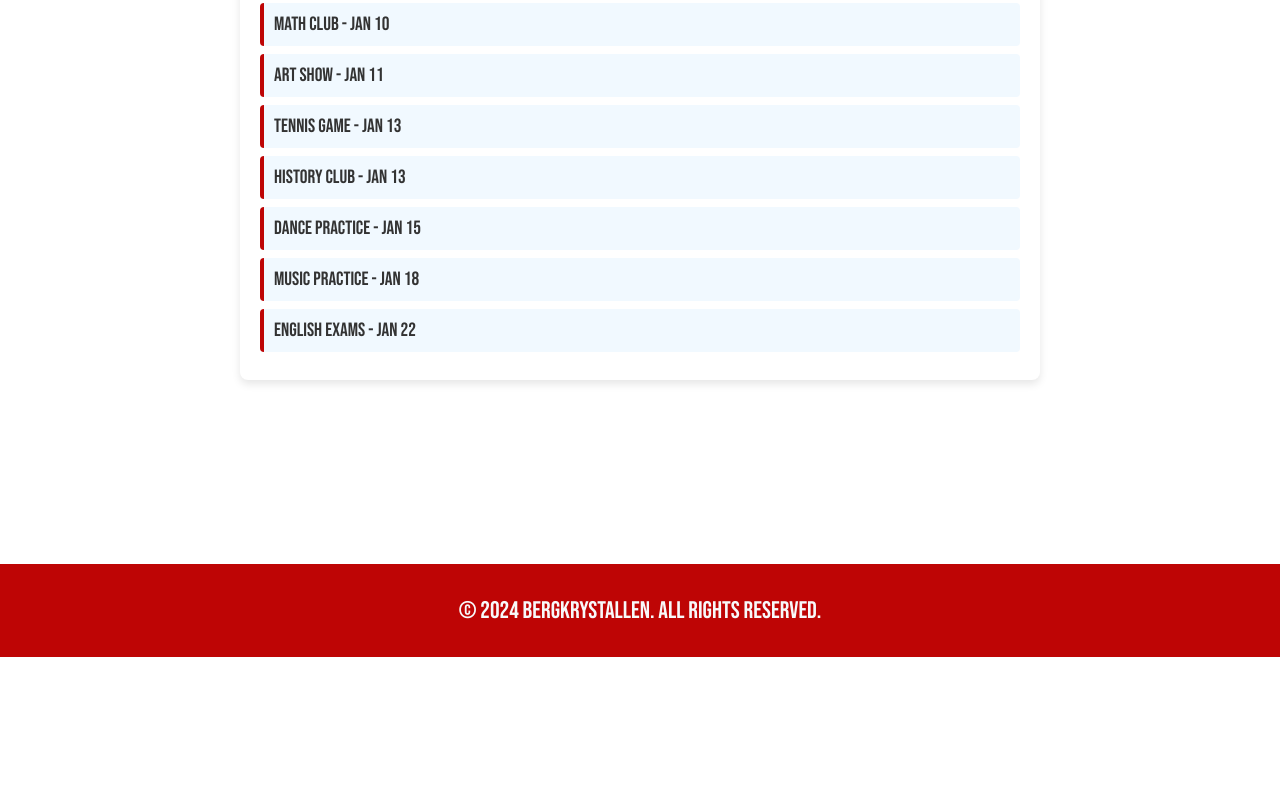
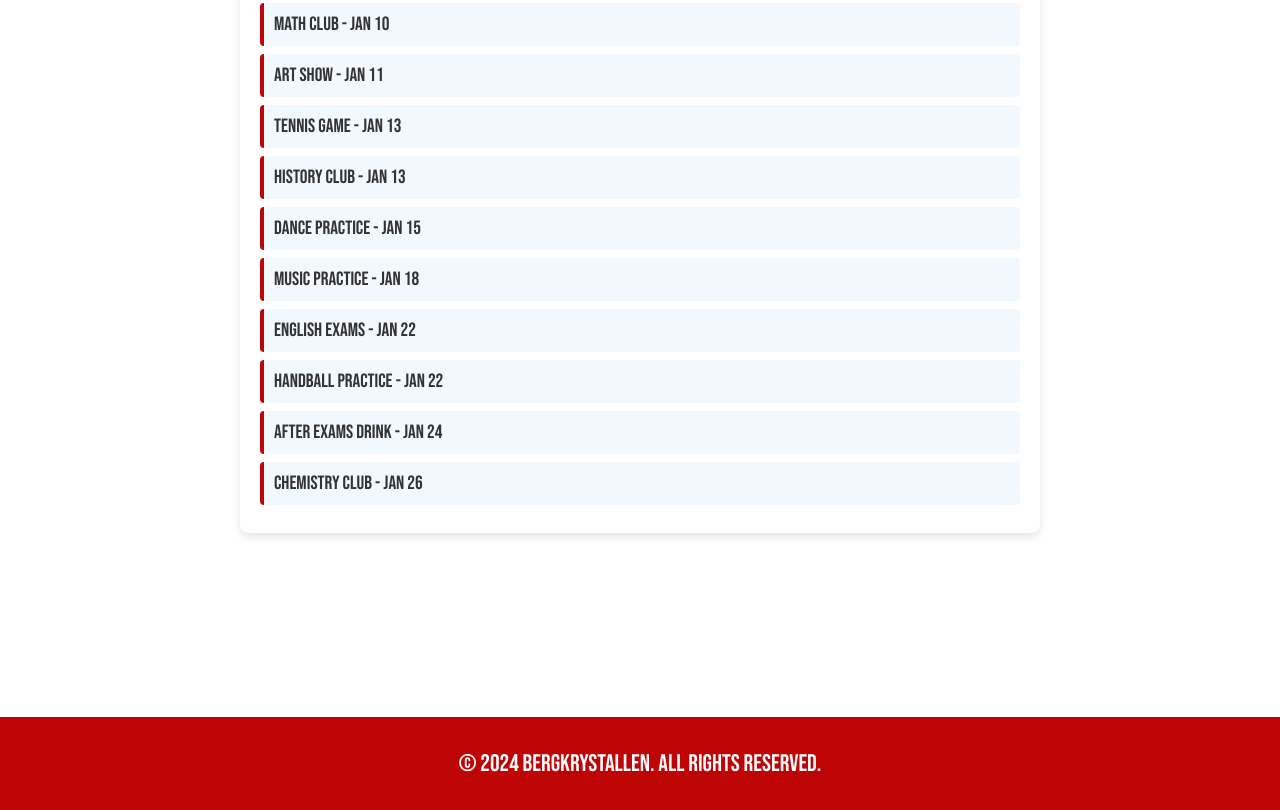
Before and after one commit to Mikesollikoroma/final_project, a plain HTML site: page pages/events.html in a window 1280 px wide. Shown: the part 592-1402 px from the top of the page. Before the commit the page ends 1249 px from the top, so only its background shows below. Drawn offline with Linux system fonts and the light colour scheme.

Commit message:
made more events

```diff
--- a/pages/events.html
+++ b/pages/events.html
@@ -47,6 +47,9 @@
             <li data-type="cultural">Dance Practice - jan 15</li>
             <li data-type="cultural">Music Practice - jan 18</li>
             <li data-type="academics">English Exams - jan 22</li>
+            <li data-type="sports">Handball Practice - jan 22</li>
+            <li data-type="cultural">After Exams drink - jan 24</li>
+            <li data-type="academics">Chemistry club - jan 26</li>
         </ul>
     </section>
 </main>
```
